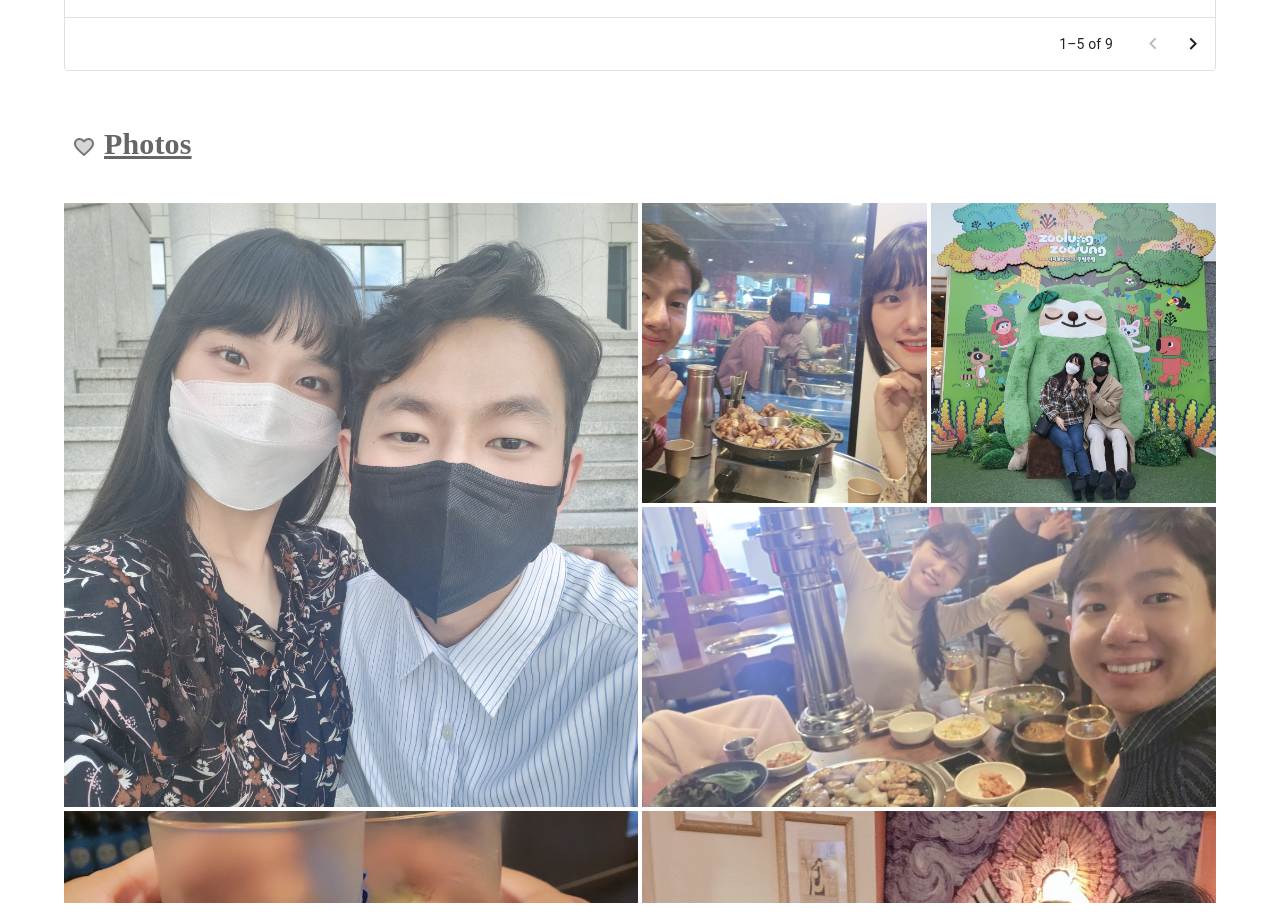
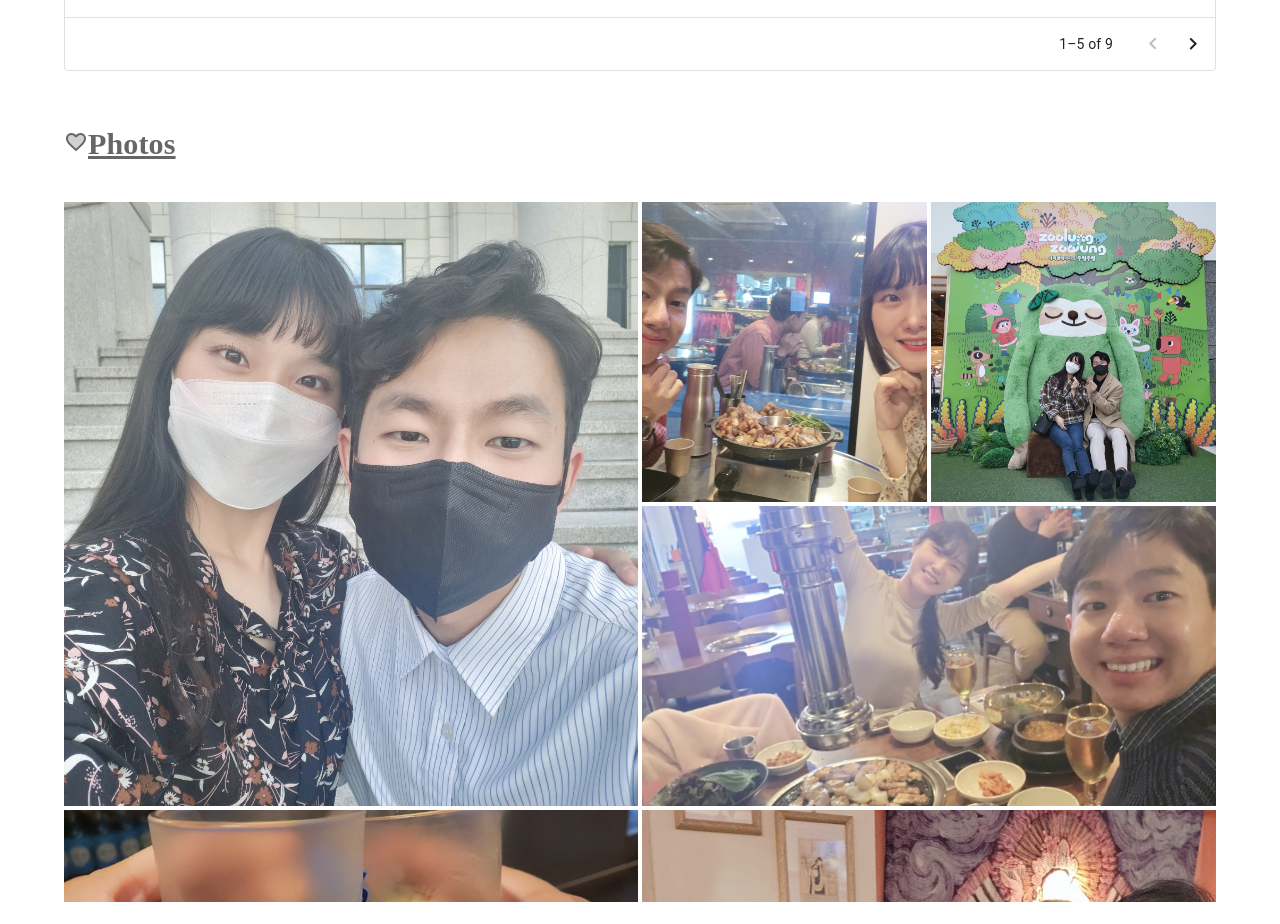
Before and after one commit to Anne-Hyeyeon/josuanne_couplediary, a React (Create React App) app: page / in a window 1280 px wide. Shown: the part 3060-3984 px from the top of the page. Built offline with nearby package versions, Linux system fonts and the light colour scheme; a web font is replaced by a local one.

Commit message:
Update Album.js

```diff
--- a/src/components/Album.js
+++ b/src/components/Album.js
@@ -99,9 +99,7 @@ const itemData = [
                     color: 'rgba(0,0,0,0.6)',
                     textDecoration: 'underline'
                  }}>
-                    <IconButton aria-label="add to favorites">
                     <FavoriteTwoToneIcon sx={{ "&:hover" : { fontSize:30 } }} />
-                    </IconButton>
                     Photos
                 </div>
       <ImageList
```
